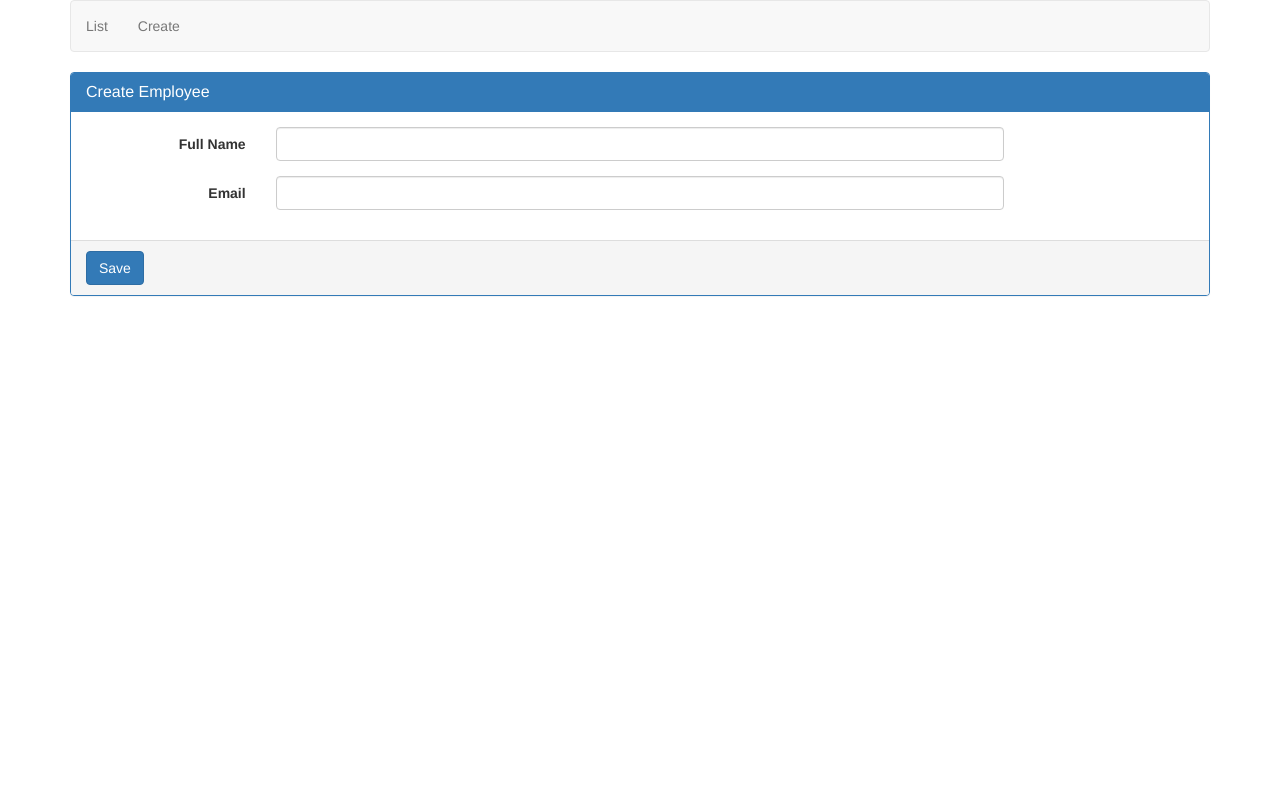
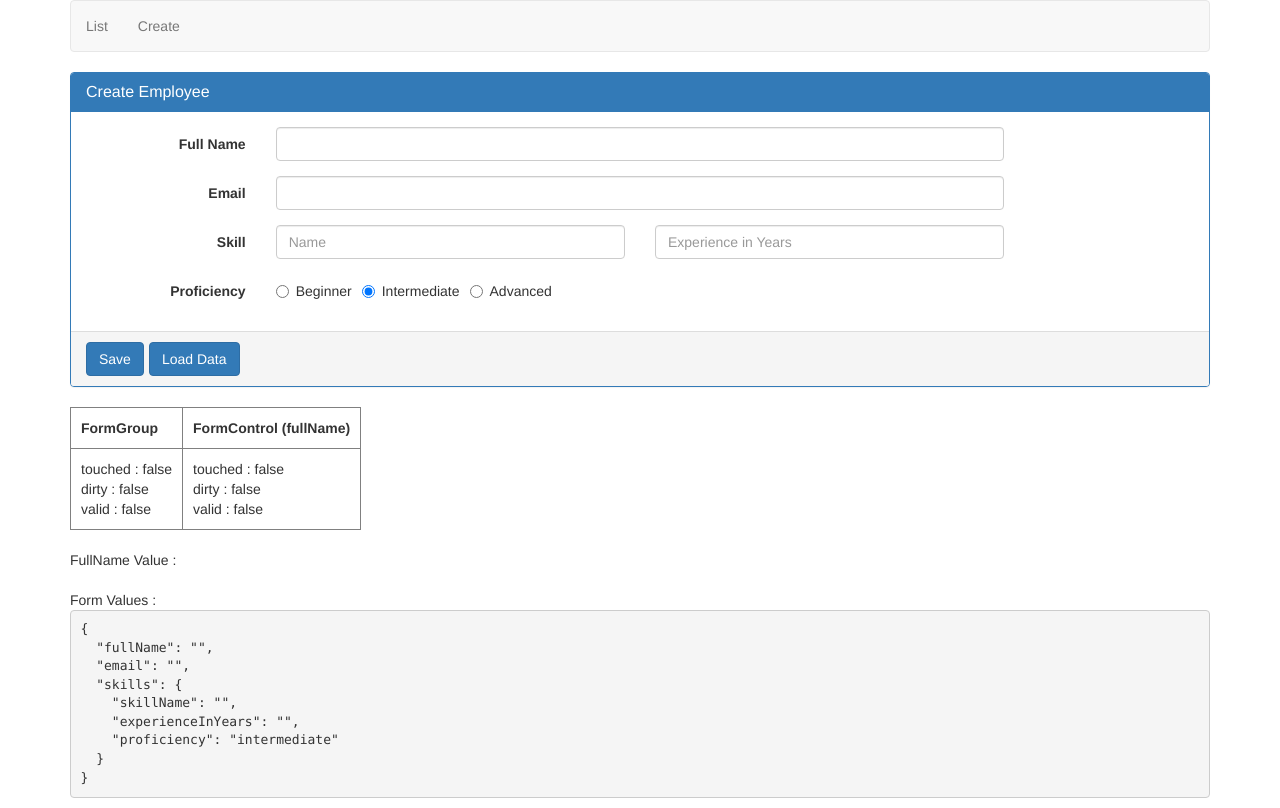
Before and after one commit to houh60/Angular6, an Angular app: page /create in a window 1280 px wide. Built offline with nearby package versions, Linux system fonts and the light colour scheme.

Commit message:
new changes

```diff
--- a/src/app/employee/create-employee/create-employee.component.html
+++ b/src/app/employee/create-employee/create-employee.component.html
@@ -1,4 +1,4 @@
-<form [formGroup]="employeeForm" class="form-horizontal">
+<form [formGroup]="employeeForm" (ngSubmit)="onSubmit()" class="form-horizontal">
   <div class="panel panel-primary">
     <div class="panel-heading">
       <h3 class="panel-title">Create Employee</h3>
@@ -18,10 +18,69 @@
           <input id="email" type="text" formControlName="email" class="form-control" />
         </div>
       </div>
+
+      <div formGroupName="skills">
+        <div class="form-group">
+          <label class="col-sm-2 control-label" for="skillName">Skill</label>
+          <div class="col-sm-4">
+            <input type="text" class="form-control" id="skillName" placeholder="Name" formControlName="skillName" />
+          </div>
+          <div class="col-sm-4">
+            <input type="text" placeholder="Experience in Years" class="form-control" formControlName="experienceInYears" />
+          </div>
+        </div>
+
+        <div class="form-group">
+          <label class="col-md-2 control-label">Proficiency</label>
+          <div class="col-md-8">
+            <label class="radio-inline">
+              <input id="proficiency" type="radio" value="beginner" formControlName="proficiency" />
+              Beginner
+            </label>
+            <label class="radio-inline">
+              <input id="proficiency" type="radio" value="intermediate" formControlName="proficiency" />
+              Intermediate
+            </label>
+            <label class="radio-inline">
+              <input id="proficiency" type="radio" value="advanced" formControlName="proficiency" />
+              Advanced
+            </label>
+          </div>
+        </div>
+      </div>
     </div>
 
     <div class="panel-footer">
-      <button class="btn btn-primary" type="submit">Save</button>
+      <div class="btn-toolbar">
+        <button class="btn btn-primary" type="submit">Save</button>
+        <button class="btn btn-primary" type="button" (click)="onLoadData()">Load Data</button>
+      </div>
     </div>
   </div>
 </form>
+
+<table border="1">
+  <tr>
+    <th style="padding: 10px">FormGroup</th>
+    <th style="padding: 10px">FormControl (fullName)</th>
+  </tr>
+  <tr>
+    <td style="padding: 10px">
+      touched : {{ employeeForm.touched }} <br />
+      dirty : {{ employeeForm.dirty }} <br />
+      valid : {{ employeeForm.valid }} <br />
+    </td>
+    <td style="padding: 10px">
+      touched : {{ employeeForm.get('fullName')?.touched }} <br />
+      dirty : {{ employeeForm.get('fullName')?.dirty }} <br />
+      valid : {{ employeeForm.get('fullName')?.valid }} <br />
+    </td>
+  </tr>
+</table>
+
+<br />
+FullName Value : {{ employeeForm.get('fullName')?.value }}
+<br />
+<br />
+Form Values :
+<pre>{{ employeeForm.value | json }}</pre>
--- a/src/app/employee/create-employee/create-employee.component.ts
+++ b/src/app/employee/create-employee/create-employee.component.ts
@@ -56,9 +56,39 @@ export class CreateEmployeeComponent implements OnInit {
   ) {}
 
   ngOnInit(): void {
-    this.employeeForm = new FormGroup({
-      fullName: new FormControl(),
-      email: new FormControl(),
+    this.employeeForm = this.fb.group({
+      fullName: ['', [Validators.required, Validators.minLength(2), Validators.maxLength(15)]],
+      email: [''],
+      skills: this.fb.group({
+        skillName: [''],
+        experienceInYears: [''],
+        proficiency: ['intermediate']
+      })
     })
   }
+
+  onLoadData() {
+    // this.employeeForm.setValue({
+    //   fullName: 'Pragim Technologies',
+    //   email: 'pragim@pragimtech.com',
+    //   skills: {
+    //     skillName: 'C#',
+    //     experienceInYears: 5,
+    //     proficiency: 'beginner'
+    //   }
+    // });
+    this.employeeForm.patchValue({
+      fullName: 'Pragim Technologies',
+      email: 'pragim@pragimtech.com',
+      skills: {
+        skillName: 'C#',
+        experienceInYears: 5,
+        proficiency: 'beginner'
+      }
+    });
+  }
+
+  onSubmit() {
+    console.log("this.employeeForm: ", this.employeeForm);
+  }
 }
```
